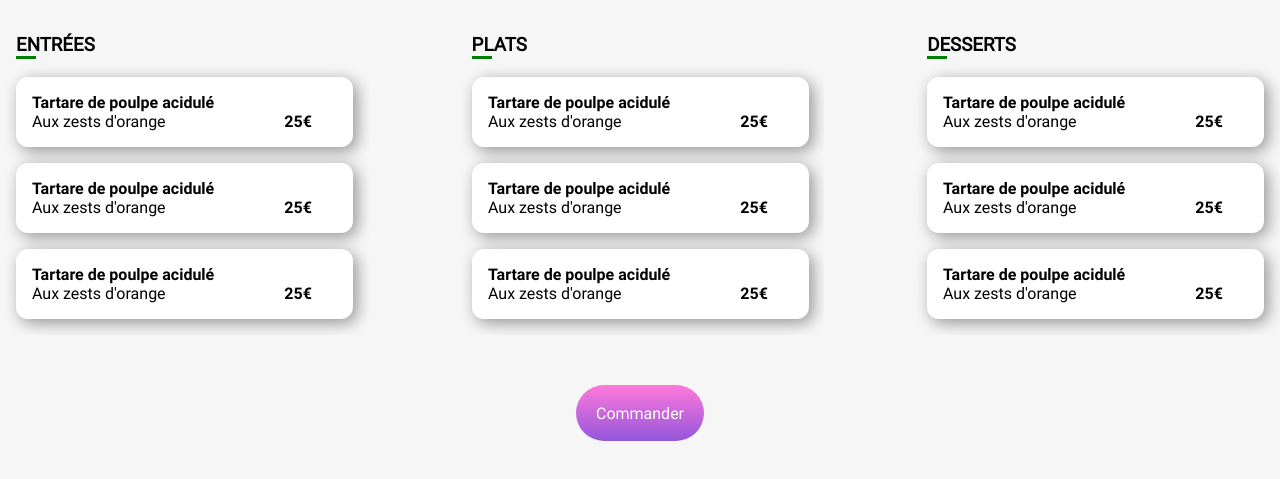
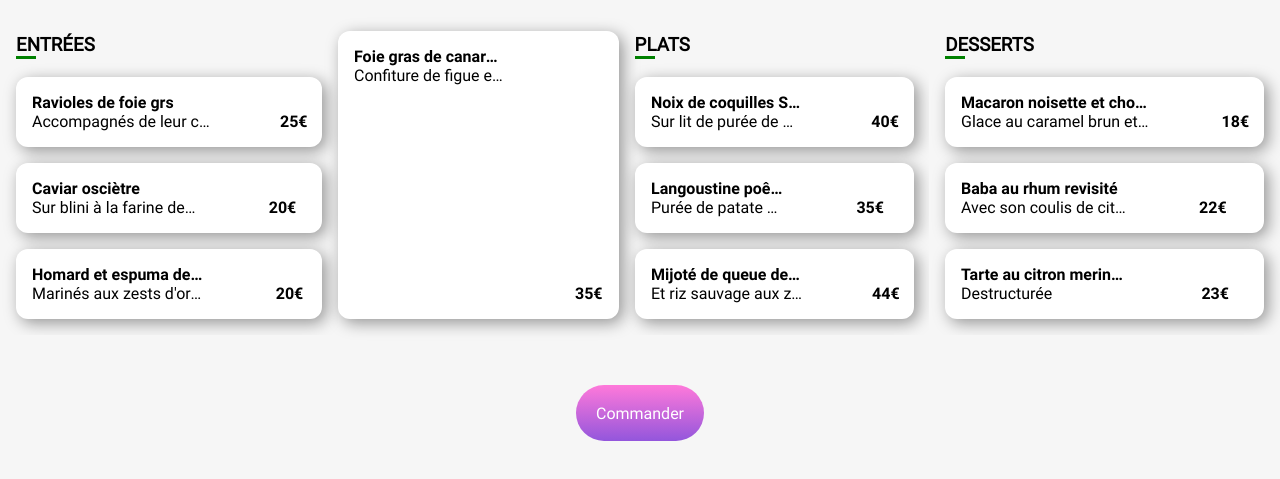
Before and after one commit to cofefefe/p03_baugard_mathieu, a website: page html/la_note_enchante.html in a window 1280 px wide. Shown: the part 769-1248 px from the top of the page. Drawn offline with Linux system fonts and the light colour scheme; a web font is replaced by a local one.

Commit message:
ajout des menus précis par restaurants

```diff
--- a/html/la_note_enchante.html
+++ b/html/la_note_enchante.html
@@ -32,8 +32,8 @@
               <h3 class="main__title">Entrées</h3>
               <section class="maincard delay-1">
                 <div class="maincard__txt">
-                  <h4 class="maincard__title">Tartare de poulpe acidulé</h4>
-                  <p class="maincard__description">Aux zests d'orange</p>
+                  <h4 class="maincard__title">Ravioles de foie grs</h4>
+                  <p class="maincard__description">Accompagnés de leur crème à la truffe</p>
                 </div>
                 <div class="maincard__price">25€</div>
                 <div class="maincard__checked">
@@ -45,10 +45,10 @@
 
               <section class="maincard delay-1">
                 <div class="maincard__txt">
-                  <h4 class="maincard__title">Tartare de poulpe acidulé</h4>
-                  <p class="maincard__description">Aux zests d'orange</p>
+                  <h4 class="maincard__title">Caviar osciètre</h4>
+                  <p class="maincard__description">Sur blini à la farine de blé noir</p>
                 </div>
-                <div class="maincard__price">25€</div>
+                <div class="maincard__price">20€</div>
                 <div class="maincard__checked">
                   <div class="maincard__Icon">
                     <i class="maincard__icon fas fa-check"></i>
@@ -58,10 +58,10 @@
 
               <section class="maincard delay-1">
                 <div class="maincard__txt">
-                  <h4 class="maincard__title">Tartare de poulpe acidulé</h4>
-                  <p class="maincard__description">Aux zests d'orange</p>
+                  <h4 class="maincard__title">Homard et espuma de langoustine</h4>
+                  <p class="maincard__description">Marinés aux zests d'orange</p>
                 </div>
-                <div class="maincard__price">25€</div>
+                <div class="maincard__price">20€</div>
                 <div class="maincard__checked">
                   <div class="maincard__Icon">
                     <i class="maincard__icon fas fa-check"></i>
@@ -70,14 +70,28 @@
               </section>
             </section>
 
+            <section class="maincard delay-1">
+              <div class="maincard__txt">
+                <h4 class="maincard__title">Foie gras de canard cuit entier</h4>
+                <p class="maincard__description">Confiture de figue et pain toasté</p>
+              </div>
+              <div class="maincard__price">35€</div>
+              <div class="maincard__checked">
+                <div class="maincard__Icon">
+                  <i class="maincard__icon fas fa-check"></i>
+                </div>
+              </div>
+            </section>
+          </section>
+
             <section class="main__block">
               <h3 class="main__title">Plats</h3>
               <section class="maincard delay-2">
                 <div class="maincard__txt">
-                  <h4 class="maincard__title">Tartare de poulpe acidulé</h4>
-                  <p class="maincard__description">Aux zests d'orange</p>
+                  <h4 class="maincard__title">Noix de coquilles Saint-Jacques</h4>
+                  <p class="maincard__description">Sur lit de purée de céleri-rave</p>
                 </div>
-                <div class="maincard__price">25€</div>
+                <div class="maincard__price">40€</div>
                 <div class="maincard__checked">
                   <div class="maincard__Icon">
                     <i class="maincard__icon fas fa-check"></i>
@@ -87,10 +101,10 @@
 
               <section class="maincard delay-2">
                 <div class="maincard__txt">
-                  <h4 class="maincard__title">Tartare de poulpe acidulé</h4>
-                  <p class="maincard__description">Aux zests d'orange</p>
+                  <h4 class="maincard__title">Langoustine poêlée</h4>
+                  <p class="maincard__description">Purée de patate douce</p>
                 </div>
-                <div class="maincard__price">25€</div>
+                <div class="maincard__price">35€</div>
                 <div class="maincard__checked">
                   <div class="maincard__Icon">
                     <i class="maincard__icon fas fa-check"></i>
@@ -100,10 +114,10 @@
 
               <section class="maincard delay-2">
                 <div class="maincard__txt">
-                  <h4 class="maincard__title">Tartare de poulpe acidulé</h4>
-                  <p class="maincard__description">Aux zests d'orange</p>
+                  <h4 class="maincard__title">Mijoté de queue de boeuf</h4>
+                  <p class="maincard__description">Et riz sauvage aux zests de citron</p>
                 </div>
-                <div class="maincard__price">25€</div>
+                <div class="maincard__price">44€</div>
                 <div class="maincard__checked">
                   <div class="maincard__Icon">
                     <i class="maincard__icon fas fa-check"></i>
@@ -116,10 +130,10 @@
               <h3 class="main__title">Desserts</h3>
               <section class="maincard delay-3">
                 <div class="maincard__txt">
-                  <h4 class="maincard__title">Tartare de poulpe acidulé</h4>
-                  <p class="maincard__description">Aux zests d'orange</p>
+                  <h4 class="maincard__title">Macaron noisette et chocolat</h4>
+                  <p class="maincard__description">Glace au caramel brun et sel de guérande</p>
                 </div>
-                <div class="maincard__price">25€</div>
+                <div class="maincard__price">18€</div>
                 <div class="maincard__checked">
                   <div class="maincard__Icon">
                     <i class="maincard__icon fas fa-check"></i>
@@ -129,10 +143,10 @@
 
               <section class="maincard delay-3">
                 <div class="maincard__txt">
-                  <h4 class="maincard__title">Tartare de poulpe acidulé</h4>
-                  <p class="maincard__description">Aux zests d'orange</p>
+                  <h4 class="maincard__title">Baba au rhum revisité</h4>
+                  <p class="maincard__description">Avec son coulis de citron</p>
                 </div>
-                <div class="maincard__price">25€</div>
+                <div class="maincard__price">22€</div>
                 <div class="maincard__checked">
                   <div class="maincard__Icon">
                     <i class="maincard__icon fas fa-check"></i>
@@ -142,10 +156,10 @@
 
               <section class="maincard delay-3">
                 <div class="maincard__txt">
-                  <h4 class="maincard__title">Tartare de poulpe acidulé</h4>
-                  <p class="maincard__description">Aux zests d'orange</p>
+                  <h4 class="maincard__title">Tarte au citron meringuée</h4>
+                  <p class="maincard__description">Destructurée</p>
                 </div>
-                <div class="maincard__price">25€</div>
+                <div class="maincard__price">23€</div>
                 <div class="maincard__checked">
                   <div class="maincard__Icon">
                     <i class="maincard__icon fas fa-check"></i>
```
Also changed, not shown: html/a_la_francaise.html (+24 -24 lines), html/la_palette_du_gout.html (+26 -26 lines), html/le_delice_des_sens.html (+35 -35 lines).
